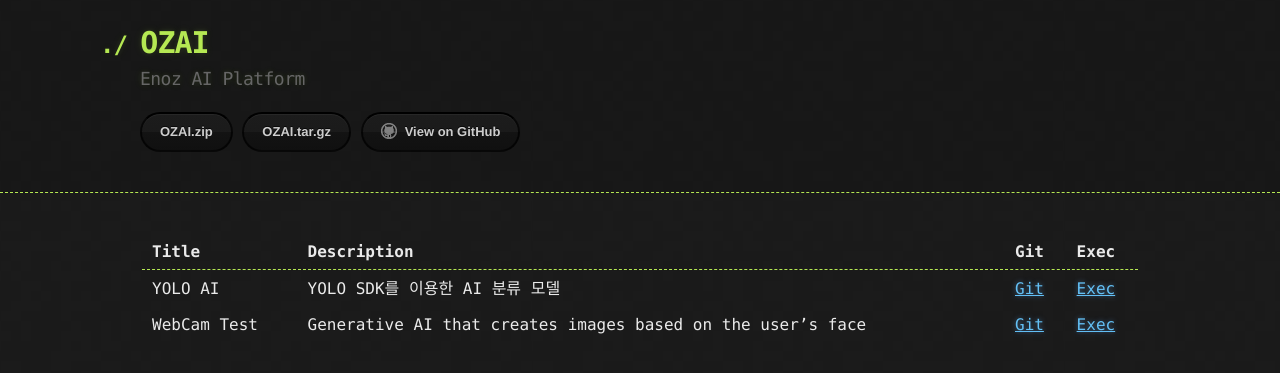
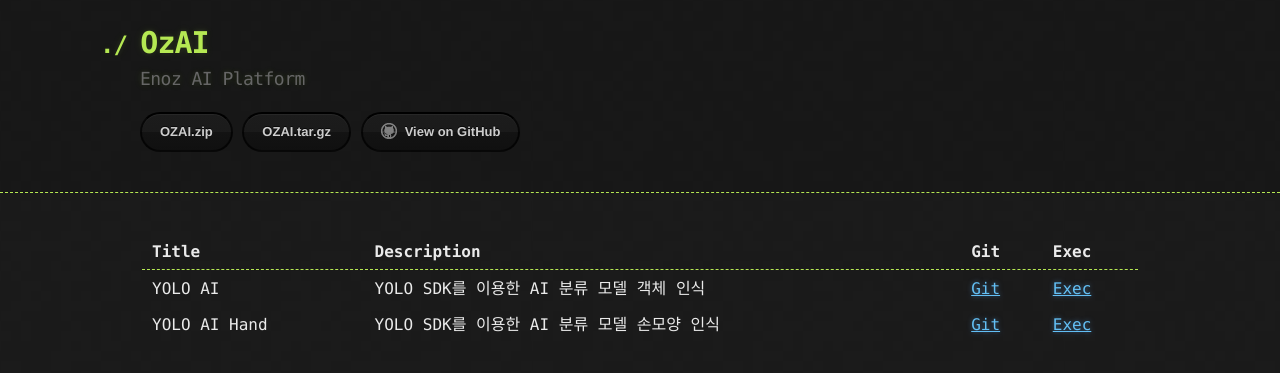
Before and after one commit to enozdev/enoz.github.io, a Jekyll site: the page built from index.md, in a window 1280 px wide. Shown: the top 373 px of the page. Built offline with Jekyll 4.4.1, drawn with Linux system fonts in a browser that asks for light colours.

Commit message:
Feat: YOLO AI Hand -> github링크, 실행링크 변경

```diff
--- a/_config.yml
+++ b/_config.yml
@@ -1,4 +1,4 @@
-title: OZAI
+title: OzAI
 description: Enoz AI Platform
 show_downloads: true
 google_analytics:
--- a/index.md
+++ b/index.md
@@ -4,5 +4,5 @@ layout: default
 
 | Title        | Description         | Git | Exec |
 |:-------------|:------------------|:------|:------|
-| YOLO AI     | YOLO SDK를 이용한 AI 분류 모델 | [Git](https://github.com/enozdev/Yolo_Web)  | [Exec](https://enozdev.github.io/Yolo_Web/)  |
-| WebCam Test  | Generative AI that creates images based on the user's face | [Git](https://github.com/enozdev/test_page) | [Exec](https://enozdev.github.io/test_page/)  |
+| YOLO AI     | YOLO SDK를 이용한 AI 분류 모델 객체 인식 | [Git](https://github.com/enozdev/Yolo_Web)  | [Exec](https://enozdev.github.io/Yolo_Web/)  |
+| YOLO AI Hand  | YOLO SDK를 이용한 AI 분류 모델 손모양 인식 | [Git](https://github.com/enozdev/Yolo_hand_WebGL) | [Exec](https://enozdev.github.io/Yolo_hand_WebGL/)  |
```
